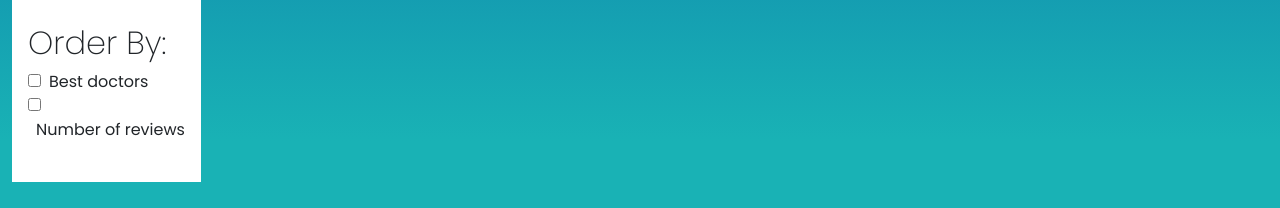
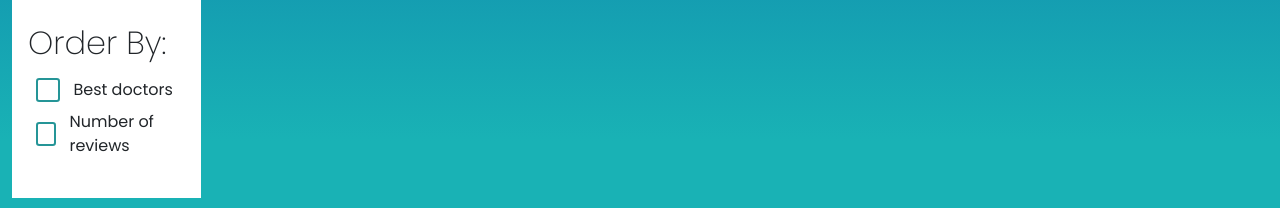
Before and after one commit to RenatoFringuello/BDoctor-frontoffice, a Vue app: page /doctors-search in a window 1280 px wide. Shown: the part 372-580 px from the top of the page. Built offline with nearby package versions, Linux system fonts and the light colour scheme; no server answers; what vue-sweetalert2 would draw is missing.

Commit message:
Change checkbox style on sidebar

```diff
--- a/src/components/Doctors/DoctorsSideBar.vue
+++ b/src/components/Doctors/DoctorsSideBar.vue
@@ -43,14 +43,37 @@ export default {
         <!-- Filters -->
         <div class="my-4">
 
-            <h2>Order By:</h2>
+            <h2 class="mb-3">Order By:</h2>
             <!-- Order by Svg -->
-            <input type="checkbox" id="review" v-model="sortByAvg" @click="store.getDataApi('doctors', store.specializationSelected, !sortByAvg, sortByCount)">
-            <label for="review" class="ms-2">Best doctors</label>
-            <br>
+            <div class="checkbox-wrapper-33 mb-2">
+
+                <label for="review" class="ms-2 checkbox">
+                    <input type="checkbox" class="checkbox__trigger visuallyhidden" id="review" v-model="sortByAvg"
+                        @click="store.getDataApi('doctors', store.specializationSelected, !sortByAvg, sortByCount)">
+                    <span class="checkbox__symbol">
+                        <svg aria-hidden="true" class="icon-checkbox" width="28px" height="28px" viewBox="0 0 28 28"
+                            version="1" xmlns="http://www.w3.org/2000/svg">
+                            <path d="M4 14l8 7L24 7"></path>
+                        </svg>
+                    </span>
+                    <p class="checkbox__textwrapper">Best doctors</p>
+                </label>
+            </div>
             <!-- Order by Count (on click send the opposite value of the checkbox, because it change the value after the api call)-->
-            <input type="checkbox" id="review-count" v-model="sortByCount" @click="store.getDataApi('doctors', store.specializationSelected, sortByAvg, !sortByCount)">
-            <label for="review-count" class="ms-2">Number of reviews</label>
+            <div class="checkbox-wrapper-33">
+                <label for="review-count" class="ms-2 checkbox">
+
+                    <input type="checkbox" class="checkbox__trigger visuallyhidden" id="review-count" v-model="sortByCount"
+                        @click="store.getDataApi('doctors', store.specializationSelected, sortByAvg, !sortByCount)">
+                    <span class="checkbox__symbol">
+                        <svg aria-hidden="true" class="icon-checkbox" width="28px" height="28px" viewBox="0 0 28 28"
+                            version="1" xmlns="http://www.w3.org/2000/svg">
+                            <path d="M4 14l8 7L24 7"></path>
+                        </svg>
+                    </span>
+                    <p class="checkbox__textwrapper">Number of reviews</p>
+                </label>
+            </div>
         </div>
     </section>
 </template>
```
